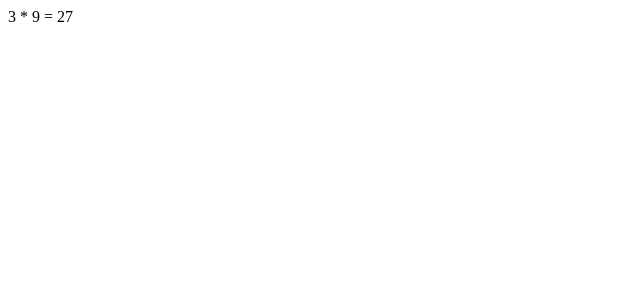
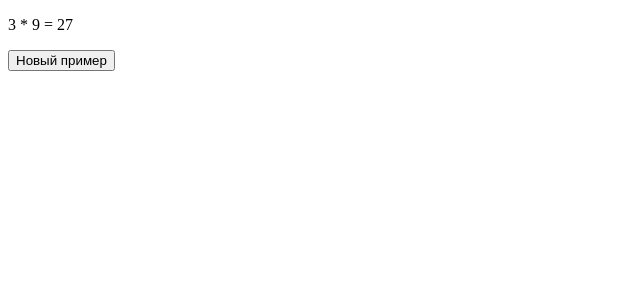
Before and after one commit to RRRRRAMzik/learn-React, a React (Create React App) app: page / in a window 1280 px wide. Shown: the top 300 px of the page, without its empty margins (0-640 px from the left). Built offline with nearby package versions, Linux system fonts and the light colour scheme.

Commit message:
Added useState hook

```diff
--- a/src/App.tsx
+++ b/src/App.tsx
@@ -1,14 +1,24 @@
-import React from 'react';
+import React, {useState} from 'react';
 import randomInt from './utils/randomInt';
 
 
 export default function App() {
-    const a = randomInt(1, 10);
-    const b = randomInt(1, 10);
-    const c = a * b;
+    const [A, setA] = useState(randomInt(1, 10));
+    const [B, setB] = useState(randomInt(1, 10));
+    const [C, setC] = useState(A * B);
+    function generate() {
+        setA(randomInt(1, 10));
+        setB(randomInt(1, 10));
+        setC(A * B);
+    }
     return (
         <>
-            {a} * {b} = {c}
+            <p>
+                {A} * {B} = {C}
+            </p>
+            <button onClick={generate}>
+                Новый пример
+            </button>
         </>
     );
 }
```
